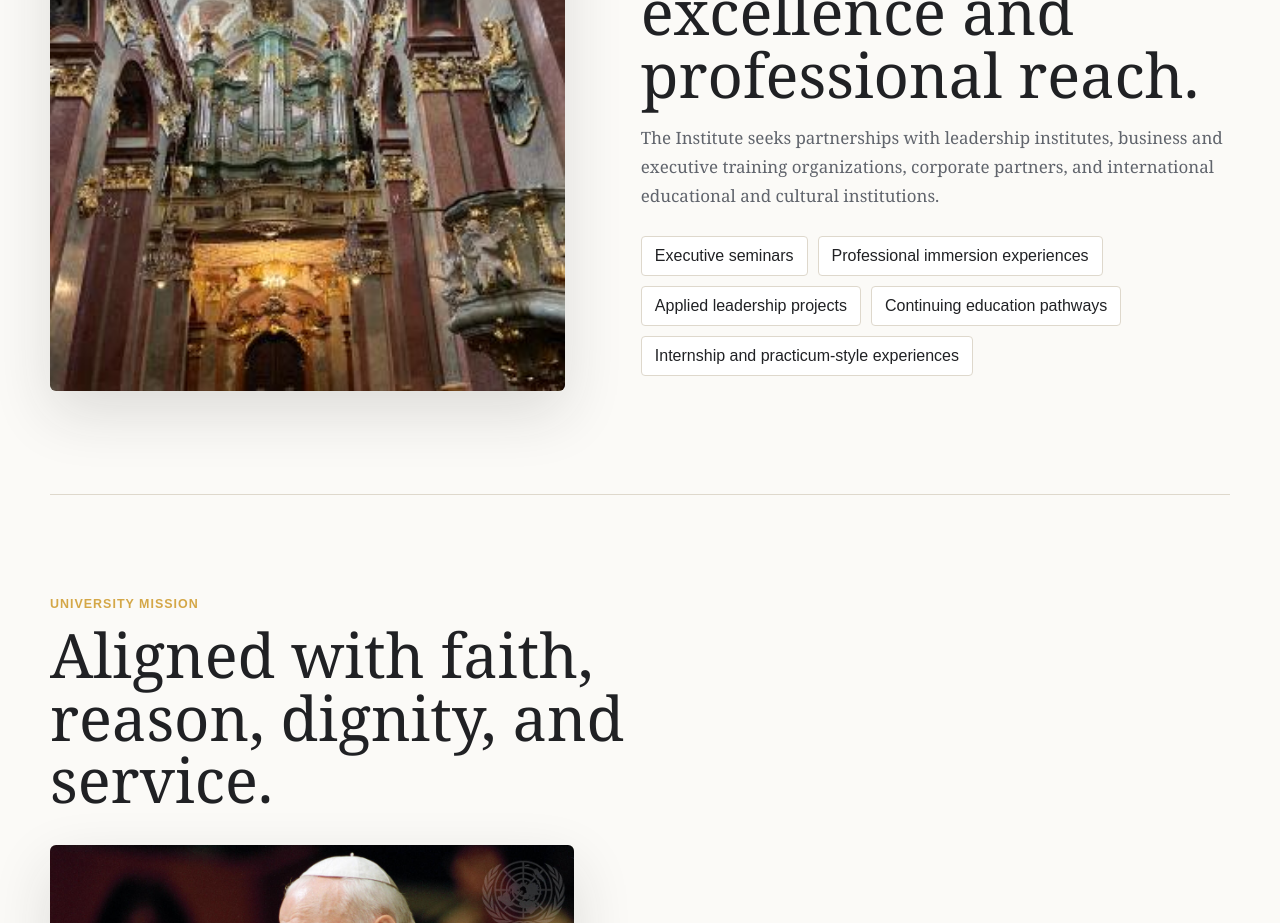
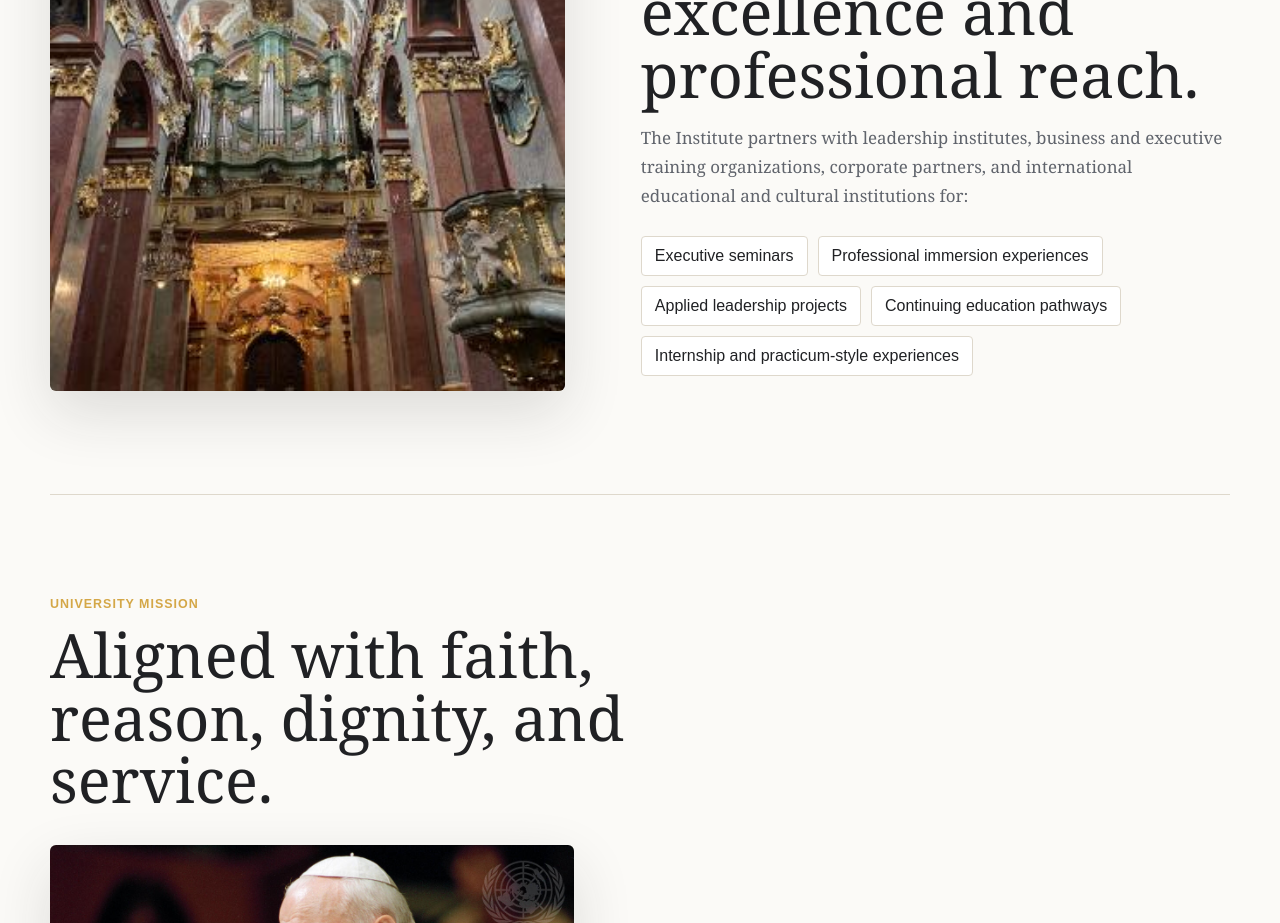
Before and after one commit to HannonProgrammer/JP2leadership-landing-page, a plain HTML site: page index.html in a window 1280 px wide. Shown: the part 3980-4903 px from the top of the page. Drawn offline with Linux system fonts and the light colour scheme.

Commit message:
Update partnerships sentence in index.html

```diff
--- a/index.html
+++ b/index.html
@@ -175,9 +175,7 @@
           <p class="eyebrow">Strategic Partnerships</p>
           <h2>Built for academic excellence and professional reach.</h2>
           <p>
-            The Institute seeks partnerships with leadership institutes, business and executive
-            training organizations, corporate partners, and international educational and
-            cultural institutions.
+            The Institute partners with leadership institutes, business and executive training organizations, corporate partners, and international educational and cultural institutions for:
           </p>
           <div class="feature-list">
             <span>Executive seminars</span>
```
